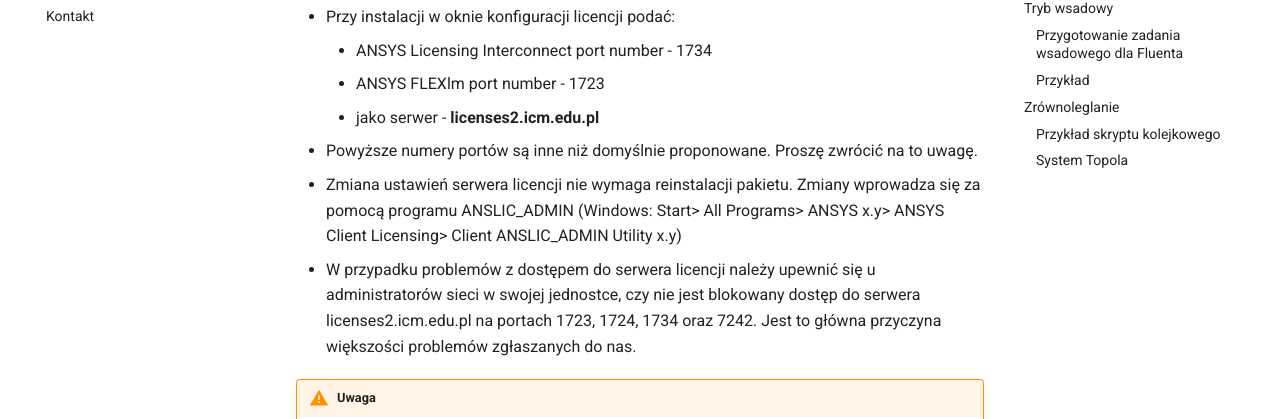
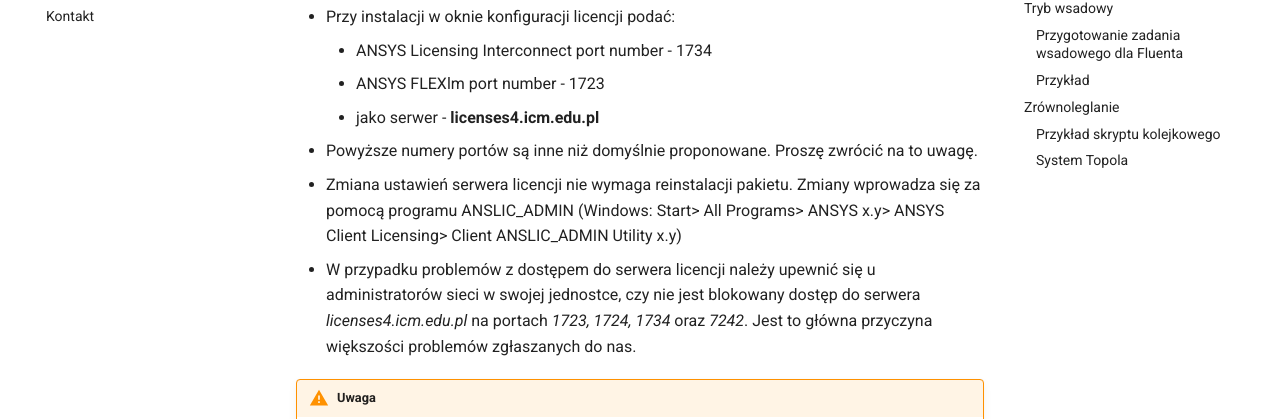
Before and after one commit to kubajal/hpc-docs, an MkDocs documentation site: the page built from docs/Licencje_krajowe/ansys.md, in a window 1280 px wide and 900 px high. Shown: the part 391-810 px from the top of the window. Built offline with MkDocs 1.6.1 and Material for MkDocs 9.7.7, drawn with Linux system fonts in a browser that asks for light colours.

Commit message:
licenses4.icm.edu.pl

````diff
--- a/docs/Licencje_krajowe/ansys.md
+++ b/docs/Licencje_krajowe/ansys.md
@@ -15,10 +15,10 @@
 - Przy instalacji w oknie konfiguracji licencji podać:
       - ANSYS Licensing Interconnect port number - 1734
       - ANSYS FLEXlm port number - 1723
-      - jako serwer - **licenses2.icm.edu.pl**
+      - jako serwer - **licenses4.icm.edu.pl**
 - Powyższe numery portów są inne niż domyślnie proponowane. Proszę zwrócić na to uwagę.
 - Zmiana ustawień serwera licencji nie wymaga reinstalacji pakietu. Zmiany wprowadza się za pomocą programu ANSLIC_ADMIN (Windows: Start> All Programs> ANSYS x.y> ANSYS Client Licensing> Client ANSLIC_ADMIN Utility x.y)
-- W przypadku problemów z dostępem do serwera licencji należy upewnić się u administratorów sieci w swojej jednostce, czy nie jest blokowany dostęp do serwera licenses2.icm.edu.pl na portach 1723, 1724, 1734 oraz 7242. Jest to główna przyczyna większości problemów zgłaszanych do nas.
+- W przypadku problemów z dostępem do serwera licencji należy upewnić się u administratorów sieci w swojej jednostce, czy nie jest blokowany dostęp do serwera *licenses4.icm.edu.pl* na portach *1723, 1724, 1734* oraz *7242*. Jest to główna przyczyna większości problemów zgłaszanych do nas.
 
 !!! Warning "Uwaga"
     Na komputerze, na którym uruchamiane są obliczenia, należy jednorazowo uruchomić program ANSLIC_ADMIN, wybrać zakładkę "Set License Preferences for User" i ustawić kolejność licencji, jakie będą pobierane z serwera. W zakładce Solver i PrepPost na pierwszym miejscu powinien znaleźć się Ansys Academic Research CFD (lub Ansys Academic Research POLYFLOW).
@@ -239,7 +239,8 @@
 - **-i** inputfile oznacza, że komunikacja z programem Fluent będzie odbywała się za pomocą pliku inputfile, natomiast wszystkie komunikaty generowane przez Fluenta, które podczas pracy interaktywnej pojawiałyby się na konsoli, będą zapisywane do pliku output.
 - Informacje wyróżnione kolorem w pliku skryptowym są związane z wykorzystaniem Fluenta w obliczeniach wieloprocesowych.
 - Sposób, w jaki definiuje się liczbę procesorów, na których będzie wykonywane zadanie:
-```bash
+
+```.slurm
 #SBATCH -N 2
 #SBATCH -n 24
 ```
@@ -258,7 +259,8 @@
 - Opcja **-pib** oznacza wykorzystanie komunikacji typu infiniband.
 
 Ustawienie to pojawia się również w definicji zadania w opcji:
-```bash
+
+```.slurm
 #SBATCH -C ib
 ```
 
@@ -269,7 +271,7 @@
 !!! Warning "Uwaga"
     Dostęp do partycji **topola** jest przyznawany na podstawie indywidualnych zgłoszeń.
 
-```bash
+```.slurm
 #!/bin/bash -l
 #SBATCH --job-name=nazwa
 #SBATCH -N 2
````
Also changed, not shown: docs/Tutorials/HPC-intro/slurm_intro.md (+1 -1 lines).
